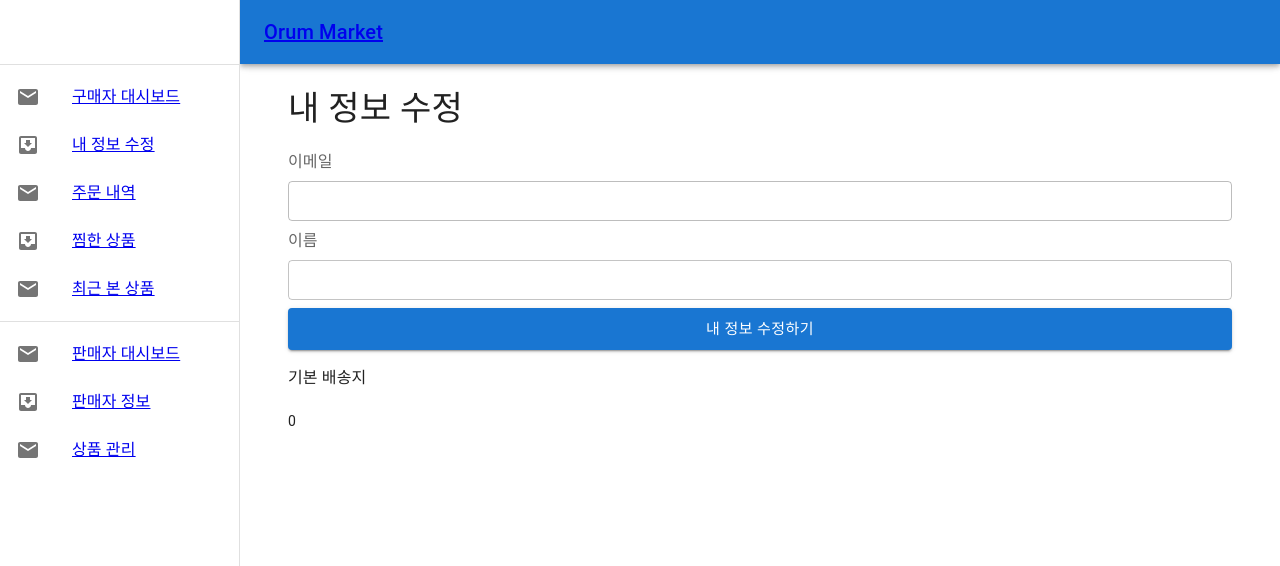
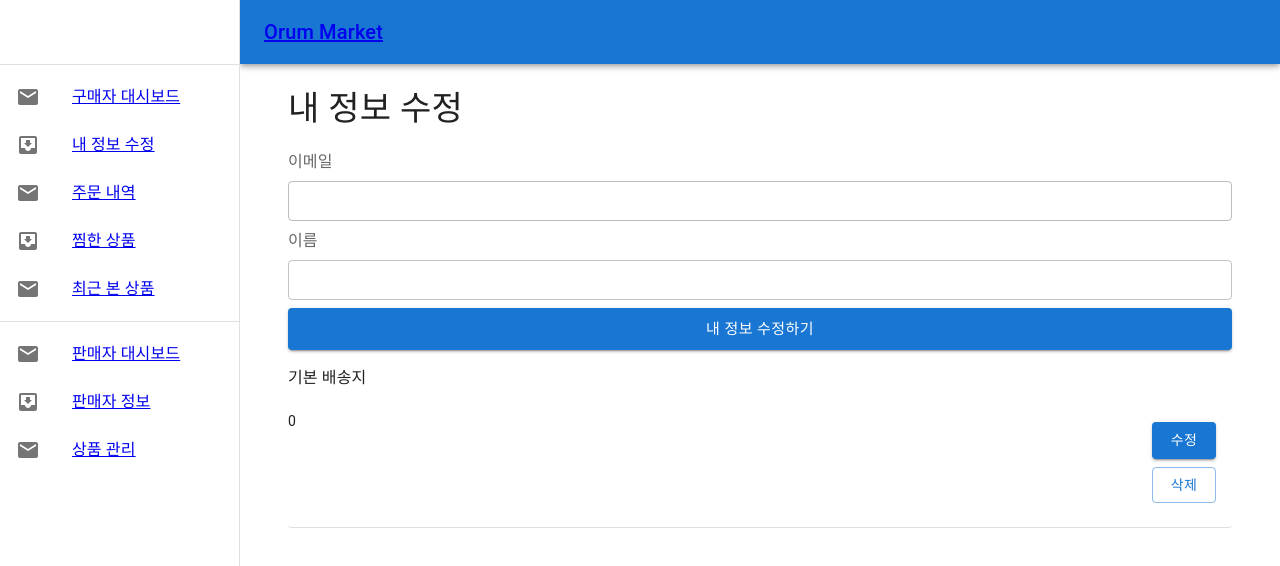
Before and after one commit to veryyounng/orum-market-front, a React (Vite) app: page /user/1/buyer-info in a window 1280 px wide. Shown: the top 566 px of the page. Built offline with nearby package versions, Linux system fonts and the light colour scheme; no server answers; a web font is replaced by a local one.

Commit message:
Refactor: 주소록 리스트 수정,삭제 버튼 추가 및 id값 동적 추가로 변경 #25

```diff
--- a/src/components/buyer/BuyerInfo.tsx
+++ b/src/components/buyer/BuyerInfo.tsx
@@ -1,4 +1,4 @@
-import { useEffect, useState } from 'react';
+import { useEffect, useRef, useState } from 'react';
 import styled from 'styled-components';
 import {
   Container,
@@ -8,6 +8,8 @@ import {
   Button,
   FormControl,
   Box,
+  Card,
+  CardContent,
 } from '@mui/material';
 import { Modal, ModalClose, ModalDialog } from '@mui/joy';
 
@@ -115,6 +117,8 @@ export default function BuyerInfo() {
     }
   };
 
+  const nextId = useRef(1);
+
   // Edit UserInfo
   const handleChangeUserName = (e: React.ChangeEvent<HTMLInputElement>) => {
     setUpdateUserInfo({
@@ -166,7 +170,7 @@ export default function BuyerInfo() {
         const newAddressList = [
           ...prevAddressList,
           {
-            id: 1,
+            id: nextId.current,
             addressName: addressName,
             name: addressUserName,
             tel: addressUserTel,
@@ -174,6 +178,7 @@ export default function BuyerInfo() {
             address_sub: addressDetail,
           },
         ];
+        nextId.current += 1;
 
         setUpdateUserInfo((prevUserInfo) => {
           const newUserInfo = {
@@ -283,9 +288,22 @@ export default function BuyerInfo() {
                     flexDirection: 'column',
                     marginY: '1rem',
                   }}
-                  height={'100px'}
                 >
-                  <Typography variant="body1" sx={{ marginBottom: '0.3rem' }}>
+                  <Card
+                    sx={{
+                      minWidth: '100%',
+                      boxShadow: 'none',
+                      borderBottom: '1px solid rgba(0, 0, 0, 0.12)',
+                      display: 'flex',
+                      justifyContent: 'space-between',
+                      flexDirection: 'rows',
+                    }}
+                  >
+                    <CardContent sx={{ padding: '0' }}>
+                      <Typography
+                        variant="body1"
+                        sx={{ marginBottom: '0.3rem' }}
+                      >
                         {list.addressName}
                       </Typography>
                       <Typography variant="body2">{list.name}</Typography>
@@ -293,6 +311,20 @@ export default function BuyerInfo() {
                       <Typography variant="body2">
                         {list.address_main} {list.address_sub}
                       </Typography>
+                    </CardContent>
+                    <CardContent
+                      sx={{
+                        display: 'flex',
+                        justifyContent: 'left',
+                        alignItems: 'flex-end',
+                        flexDirection: 'column',
+                        gap: '0.5rem',
+                      }}
+                    >
+                      <Button variant="contained">수정</Button>
+                      <Button variant="outlined">삭제</Button>
+                    </CardContent>
+                  </Card>
                 </Box>
               ))}
             </>
```
Lines whose indentation alone changed are shown as unchanged.
